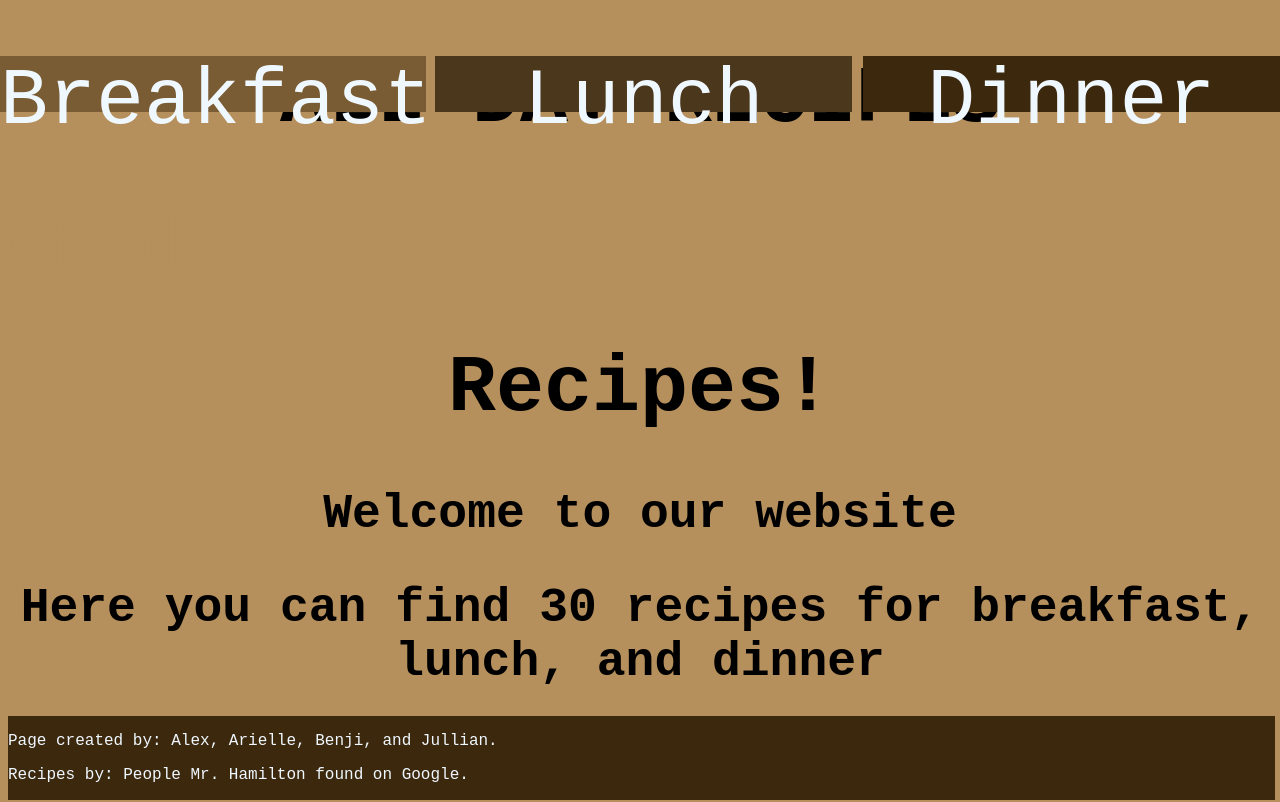
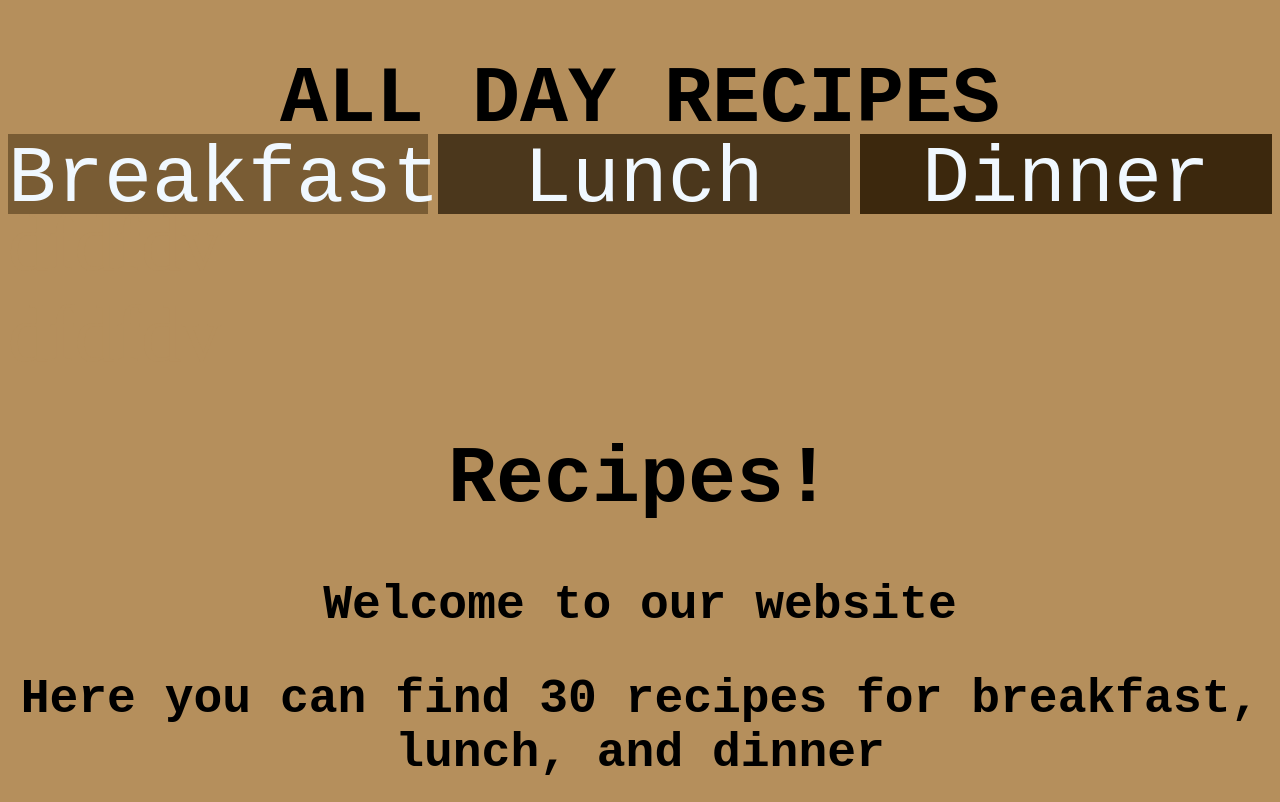
Before and after one commit to CodeScratcher/Recipes, a plain HTML site: page index.html in a window 1280 px wide. Shown: the top 802 px of the page. Drawn offline with Linux system fonts and the light colour scheme.

Commit message:
fix Index

```diff
--- a/index.html
+++ b/index.html
@@ -2,16 +2,20 @@
 <html>
   <head>
     <title>Recipes</title>
-    <link rel="stylesheet" href="stylesheet.css" type="text/css" />
+    <link rel="stylesheet" href="indexStylesheet.css" type="text/css" />
   </head>
   <body>
-    <h1 id="title">ALL DAY RECIPES</h1>
-    <header id="header">
-      <a href="breakfast/index.html" id="breakfast">Breakfast</a>
-      <a href="lunch/index.html" id="lunch">Lunch</a>
-      <a href="dinner/index.html" id="dinner">Dinner</a>
-    </header>
-    <div id="fill">dfdfdv</div>
+    <div id="pageContainer">
+
+      <header class="header">
+        <h1 id="title">ALL DAY RECIPES</h1>
+          <a href="../breakfast/index.html" id="breakfast" class="headerLink">Breakfast</a>
+          <a href="../lunch/index.html" id="lunch" class="headerLink">Lunch</a>
+          <a href="../dinner/index.html" id="dinner" class="headerLink">Dinner</a>
+      </header>
+      <div id="contentWrap">
+        <div id="fill">dfdfdv</div>
+        <div id="fill">dfdfdv</div>
 
     <h1>Recipes!</h1>
     <h2>Welcome to our website</h2>
@@ -26,5 +30,6 @@
           Recipes by: People Mr. Hamilton found on Google.
       </p>
     </footer>
+    </div>
   </body>
 </html>
--- a/indexStylesheet.css
+++ b/indexStylesheet.css
@@ -114,3 +114,8 @@ button {
     right: 0px;
     border: 0px;
 }
+h2{
+    font-family: Courier New;
+    text-align: center;
+    font-size: 300%;
+}
```
